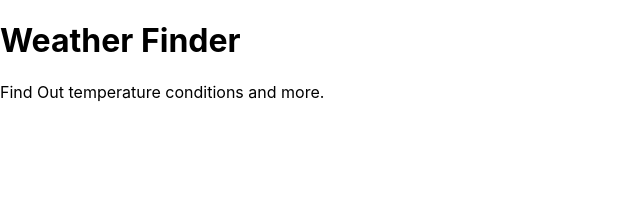
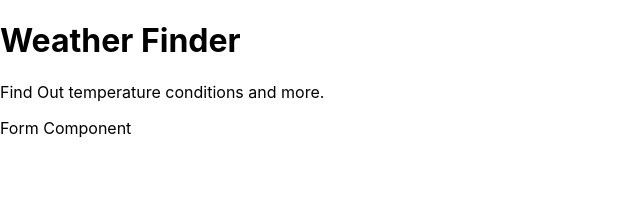
Before and after one commit to rishittripathi-therocking/Weather-APP, a React (Create React App) app: page / in a window 1280 px wide. Shown: the top 208 px of the page, without its empty margins (0-640 px from the left). Built offline with nearby package versions, Linux system fonts and the light colour scheme.

Commit message:
Form Component

```diff
--- a/src/App.js
+++ b/src/App.js
@@ -1,10 +1,14 @@
 import React from 'react';
 import Title from './Component/Title';
+import Form from './Component/Form';
 
 class App extends React.Component {
     render() {
         return(
-            <Title />
+            <React.Fragment>
+                <Title />
+                <Form />
+            </React.Fragment>
         )
     }
 }
--- /dev/null
+++ b/src/Component/Form.js
@@ -0,0 +1,12 @@
+import React from 'react';
+
+
+class Form extends React.Component {
+    render() {
+        return (
+            <div>Form Component</div>
+        )
+    }
+}
+
+export default Form;
```
